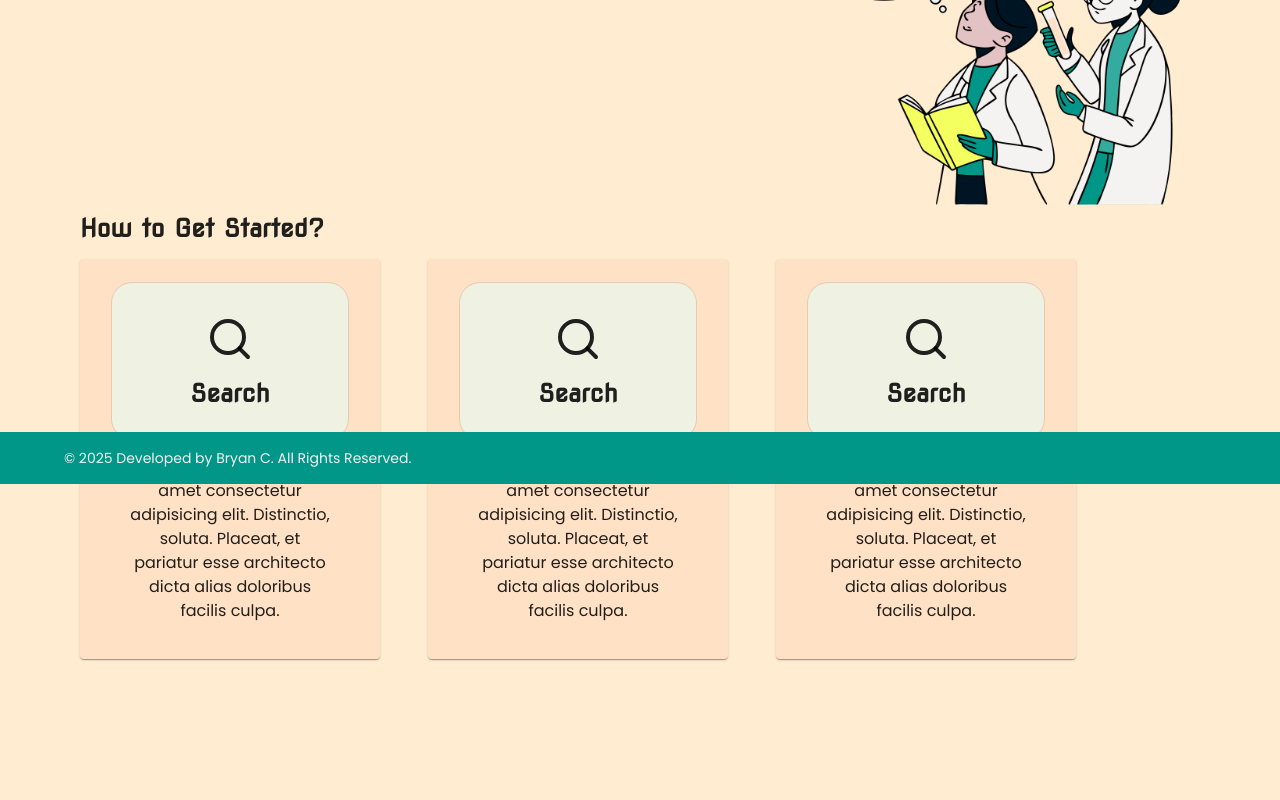
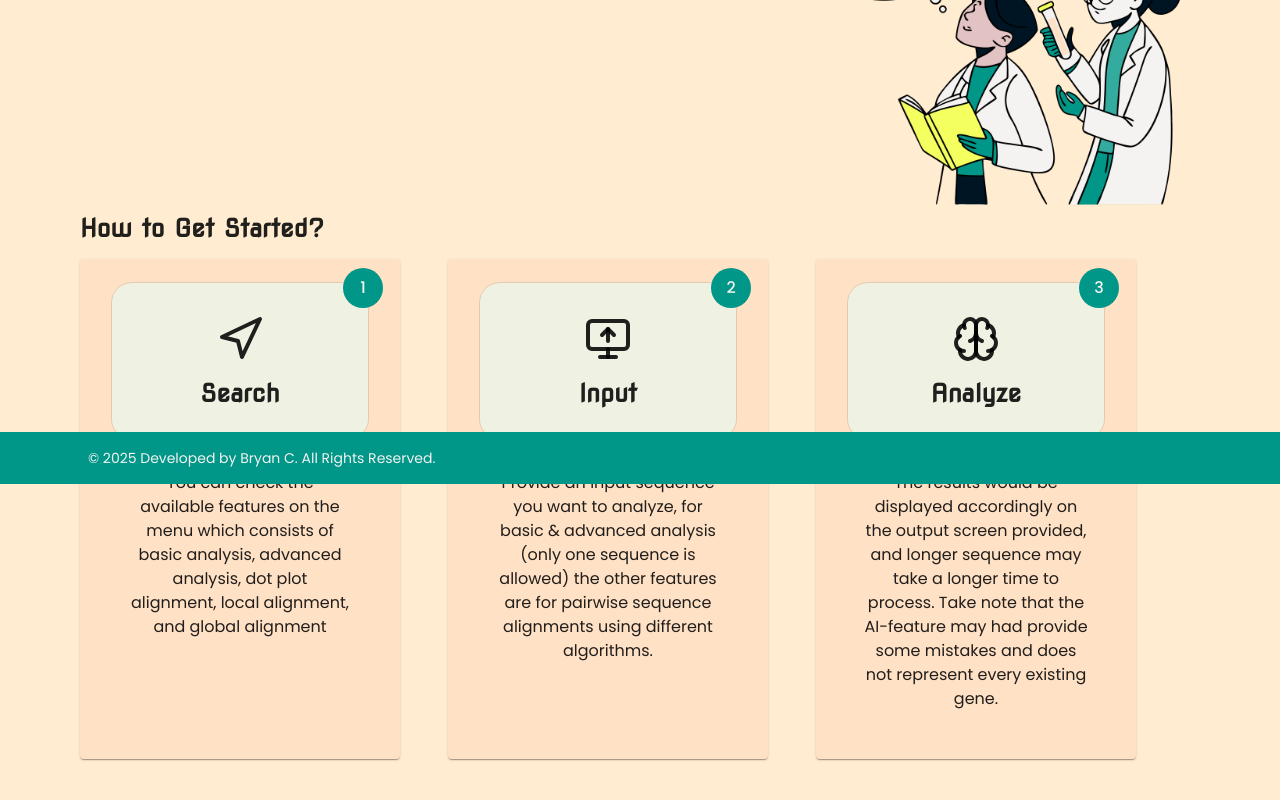
Before and after one commit to bryancastillo10/dna-seq-explorer, a React (Vite) app in the folder client/: page / in a window 1280 px wide. Shown: the part 316-1116 px from the top of the page. Before the commit the page ends 1055 px from the top, so only its background shows below. Built offline with nearby package versions, Linux system fonts and the light colour scheme.

Commit message:
🧩 component: guide cards

```diff
--- a/client/src/components/navigations/Footer.tsx
+++ b/client/src/components/navigations/Footer.tsx
@@ -1,4 +1,4 @@
-import { Box, Typography } from "@mui/material";
+import { Box, Container, Typography } from "@mui/material";
 
 const Footer = () => {
   return (
@@ -16,9 +16,11 @@ const Footer = () => {
         backgroundColor: (theme) => theme.palette.primary.main,
       }}
     >
+    <Container maxWidth="lg" sx={{px: 2}}>
       <Typography variant="body2" color="#F4F3F2">
         © {new Date().getFullYear()} Developed by Bryan C. All Rights Reserved.
-      </Typography>
+        </Typography>
+    </Container>
     </Box>
   );
 };
--- a/client/src/constants/theme.ts
+++ b/client/src/constants/theme.ts
@@ -43,25 +43,12 @@ export const theme = createTheme({
     MuiCard: {
       styleOverrides: {
         root: {
-            width: 300,
-            height:400,
+            width: 320,
+            height:500,
             backgroundColor: "#FFE1C6",
             padding: "24px 32px"
         }
       }
     },
-    MuiBadge: {
-      styleOverrides: {
-        badge: ({theme}) => ({
-          width: 50,
-          height: 50,
-          borderRadius: "50%",
-          fontSize: "1.5rem",
-          backgroundColor: theme.palette.primary.main,
-          color: theme.palette.common.white,
-          boxShadow: `0 0 0 4px ${theme.palette.primary.light}`,
-        })
-      }
-    }
   }
 });
--- a/client/src/features/home/components/AppGuide.tsx
+++ b/client/src/features/home/components/AppGuide.tsx
@@ -1,54 +1,34 @@
-import { Stack, Typography, Box, Card, CardContent } from "@mui/material";
-import { cardContainerStyle, cardHeaderStyle } from "@/features/home/style/appGuide";
-import { Search } from "lucide-react";
+import { Stack, Typography, Box, Card, Badge, CardContent } from "@mui/material";
+import { cardContainerStyle, cardHeaderStyle, cardBadgeStyle } from "@/features/home/style/appGuide";
+
+import { appGuideList } from "@/features/home/constants/appGuide";
 
 const AppGuide = () => {
-
-
-
   return (
       <Stack>
         <Typography variant="h3">How to Get Started?</Typography>
         <Box sx={cardContainerStyle}>
-            <Card>
+            {appGuideList.map((guide) => {
+                const Icon = guide.icon;
+                return (
+                    <Card key={guide.id}>
                         <Box sx={cardHeaderStyle}>
-                    <Search size={48}/>
-                    <Typography variant="h3">Search</Typography>
+                              <Badge
+                                badgeContent={guide.id}
+                                color="primary"
+                                sx={cardBadgeStyle}
+                                />
+                            <Icon size={48}/>
+                            <Typography variant="h3">{guide.title}</Typography>
                         </Box>
-                <CardContent>
+                        <CardContent sx={{marginTop: 2}}>
                             <Typography variant="body1" textAlign="center">
-                          Lorem, ipsum dolor sit amet consectetur adipisicing elit. Distinctio, soluta.
-                          Placeat, et pariatur esse architecto dicta alias doloribus facilis culpa.
+                                {guide.step}
                             </Typography>
                         </CardContent>
                     </Card>
-
-            <Card>
-                <Box sx={cardHeaderStyle}>
-                    <Search size={48}/>
-                    <Typography variant="h3">Search</Typography>
-                </Box>
-                <CardContent>
-                    <Typography variant="body1" textAlign="center">
-                          Lorem, ipsum dolor sit amet consectetur adipisicing elit. Distinctio, soluta.
-                          Placeat, et pariatur esse architecto dicta alias doloribus facilis culpa.
-                    </Typography>
-                </CardContent>
-            </Card>
-
-
-            <Card>
-                <Box sx={cardHeaderStyle}>
-                    <Search size={48}/>
-                    <Typography variant="h3">Search</Typography>
-                </Box>
-                <CardContent>
-                    <Typography variant="body1" textAlign="center">
-                          Lorem, ipsum dolor sit amet consectetur adipisicing elit. Distinctio, soluta.
-                          Placeat, et pariatur esse architecto dicta alias doloribus facilis culpa.
-                    </Typography>
-                </CardContent>
-            </Card>
+                )
+            })}
         </Box>
       </Stack>
   )
--- /dev/null
+++ b/client/src/features/home/constants/appGuide.ts
@@ -0,0 +1,25 @@
+import { Navigation, MonitorUp, BrainIcon } from "lucide-react";
+
+export const appGuideList = [
+    {
+        id: 1,
+        icon: Navigation,
+        title: "Search",
+        step: `You can check the available features on the menu which consists of basic analysis,
+        advanced analysis, dot plot alignment, local alignment, and global alignment`
+    },
+    {
+        id: 2,
+        icon: MonitorUp,
+        title: "Input",
+        step: `Provide an input sequence you want to analyze, for basic & advanced analysis (only one sequence is allowed)
+        the other features are for pairwise sequence alignments using different algorithms.`
+    },
+    {
+        id: 3,
+        icon: BrainIcon,
+        title: "Analyze",
+        step: `The results would be displayed accordingly on the output screen provided, and longer sequence may take a longer time
+        to process. Take note that the AI-feature may had provide some mistakes and does not represent every existing gene.`
+    }
+]
--- a/client/src/features/home/style/appGuide.ts
+++ b/client/src/features/home/style/appGuide.ts
@@ -9,6 +9,7 @@ export const cardContainerStyle = {
 };
 
 export const cardHeaderStyle = {
+    position:"relative",
     display: "flex",
     flexDirection: "column",
     gap: 2,
@@ -18,3 +19,15 @@ export const cardHeaderStyle = {
     borderRadius: "20px",
     boxShadow: "0 0 0 1px rgba(0,0,0,0.1)"
 }
+
+export const cardBadgeStyle = {
+  position: "absolute",
+  top: 5,
+  right: 5,
+  "& .MuiBadge-badge": {
+    width: 40,
+    height: 40,
+    fontSize: "1rem",
+    borderRadius:"60%"
+  },
+};
```
Lines whose indentation alone changed are shown as unchanged.
